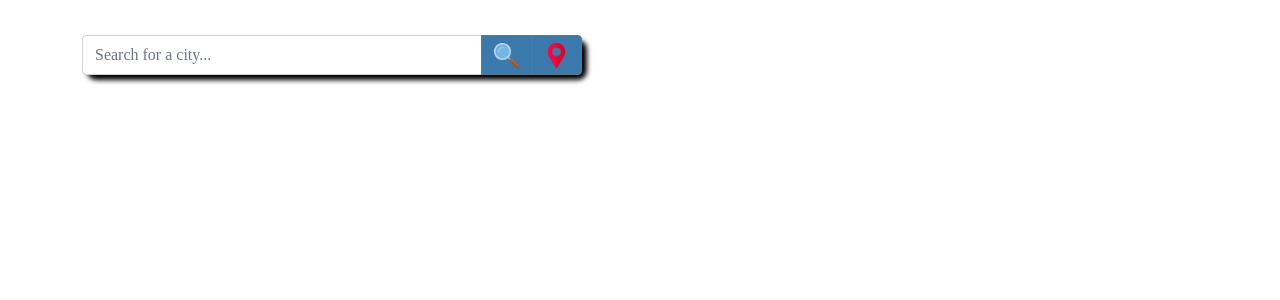
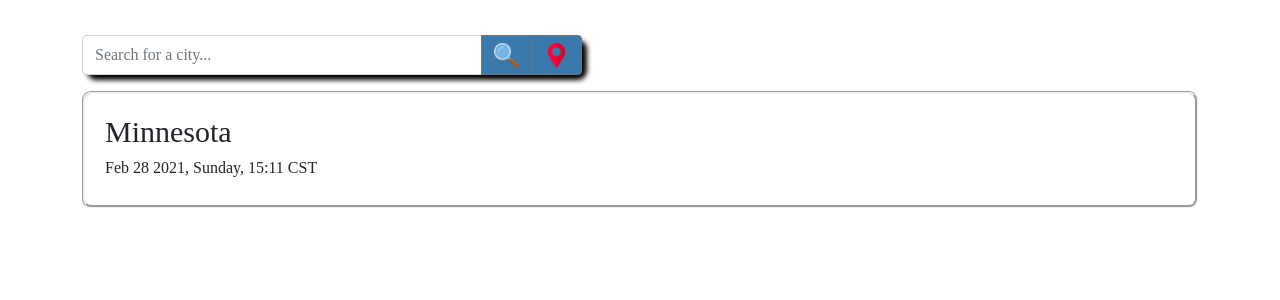
Before and after one commit to JyotsnaJose/react-weather-app, a React (Create React App) app: page / in a window 1280 px wide. Shown: the top 300 px of the page. Built offline with nearby package versions, Linux system fonts and the light colour scheme; a web font is replaced by a local one.

Commit message:
Added City, Date and Time values to display in City and DateTime components

```diff
--- a/src/App.js
+++ b/src/App.js
@@ -1,11 +1,17 @@
 import "./App.css";
 import Search from "./Search";
+import City from "./City";
+import DateTime from "./DateTime";
 
 export default function App() {
   return (
     <div className="App">
       <div className="container">
         <Search />
+        <div className="currentWeather-wrapper">
+          <City value="Minnesota" />
+          <DateTime value="Feb 28 2021, Sunday, 15:11 CST" />
+        </div>
       </div>
     </div>
   );
--- a/src/City.css
+++ b/src/City.css
@@ -0,0 +1,3 @@
+.City h1 {
+  font-size: 30px;
+}
--- a/src/City.js
+++ b/src/City.js
@@ -0,0 +1,10 @@
+import React from "react";
+import "./City.css";
+
+export default function City(props) {
+  return (
+    <div className="City">
+      <h1 id="cityName">{props.value}</h1>
+    </div>
+  );
+}
--- a/src/DateTime.js
+++ b/src/DateTime.js
@@ -0,0 +1,10 @@
+import React from "react";
+import "./DateTime.css";
+
+export default function DateTime(props) {
+  return (
+    <div className="DateTime">
+      <h6 id="date-time">{props.value}</h6>
+    </div>
+  );
+}
```
